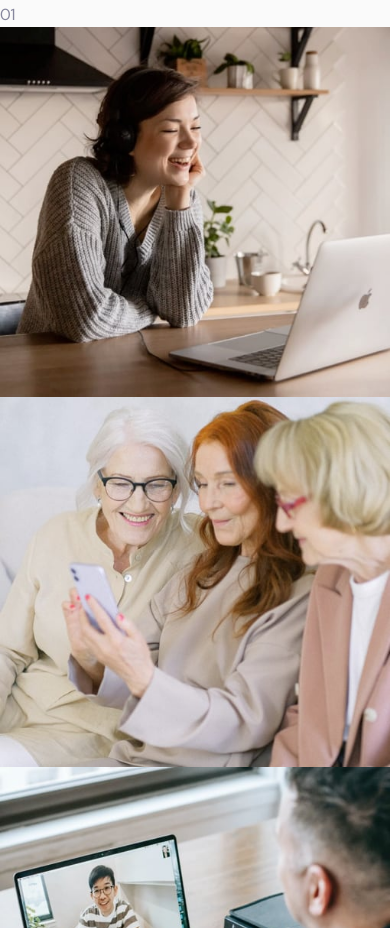
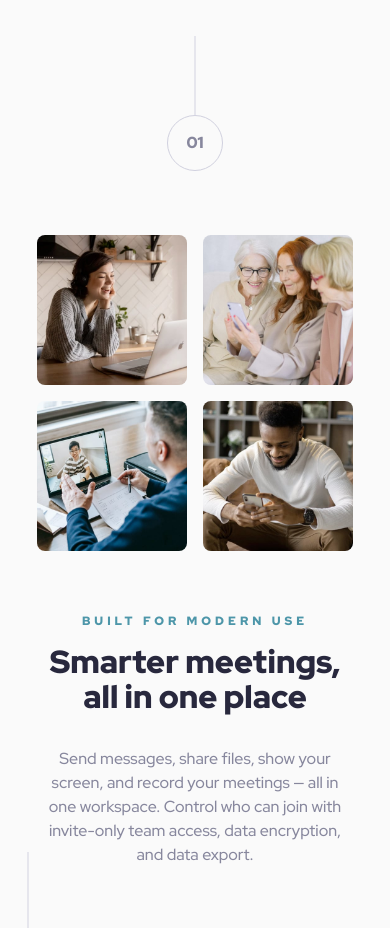
Before and after one commit to r0b3rtcode020/meet-landing, a website: page index.html in a window 390 px wide. Shown: the part 717-1645 px from the top of the page. Drawn offline with Linux system fonts and the light colour scheme.

Commit message:
Feature section full responsive

```diff
--- a/scss/components/_base.scss
+++ b/scss/components/_base.scss
@@ -1 +1,3 @@
+@use "./divider";
 @use "./button";
+@use "./gallery";
--- /dev/null
+++ b/scss/components/_gallery.scss
@@ -0,0 +1,26 @@
+@use "../base/variables" as *;
+
+/*----------------- Gallery -----------------*/
+
+.feature__images {
+  display: grid;
+  grid-template-columns: repeat(auto-fit, minmax(9.2188rem, 1fr));
+  gap: clamp($spacing-16, 3vw, $spacing-32);
+  width: clamp(19.4375rem, 97%, 69.5rem);
+  @media screen and (width < 22.5rem) {
+    grid-template-columns: 1fr;
+    padding: $spacing-16;
+  }
+}
+
+.feature__image {
+  aspect-ratio: 1;
+  border-radius: $spacing-8;
+  overflow: hidden;
+
+  img {
+    width: 100%;
+    height: 100%;
+    object-fit: cover;
+  }
+}
--- a/scss/layout/_base.scss
+++ b/scss/layout/_base.scss
@@ -1 +1,2 @@
 @use "./header";
+@use "./feature";
--- /dev/null
+++ b/scss/layout/_feature.scss
@@ -0,0 +1,60 @@
+@use "../base/variables" as *;
+@use "../base/mixins" as *;
+
+/*----------------- Feature -----------------*/
+
+.feature {
+  display: flex;
+  flex-direction: column;
+  align-items: center;
+  gap: $spacing-64;
+  padding: calc($spacing-80 + $spacing-32) $spacing-32 $spacing-64 $spacing-32;
+  @media screen and (width >= 48rem) {
+    padding: calc($spacing-80 + $spacing-56) $spacing-32 $spacing-64 $spacing-32;
+  }
+  @media screen and (width >= 64rem) {
+    padding: calc($spacing-80 + $spacing-56) $spacing-80 $spacing-72 $spacing-80;
+  }
+
+  &__content {
+    display: flex;
+    flex-direction: column;
+    gap: $spacing-32;
+    text-align: center;
+    width: clamp(19.4375rem, 70%, 34rem);
+  }
+
+  &__header {
+    display: flex;
+    flex-direction: column;
+    gap: $spacing-16;
+  }
+
+  &__tagline {
+    @include text-preset-m3;
+    color: $color-cyan-600;
+    @media screen and (width >= 48rem) {
+      @include text-preset-t3;
+    }
+    @media screen and (width >= 80rem) {
+      @include text-preset-3;
+    }
+  }
+
+  &__title {
+    @include text-preset-m2;
+    color: $color-slate-900;
+    text-wrap: pretty;
+    @media screen and (width >= 48rem) {
+      @include text-preset-t2;
+    }
+    @media screen and (width >= 80rem) {
+      @include text-preset-2;
+      margin: 0 $spacing-48;
+    }
+  }
+
+  &__description {
+    font-size: clamp(1rem, 1.5vw, 1.125rem);
+  }
+}
```
Also changed, not shown: css/styles.css, 1 other file.
